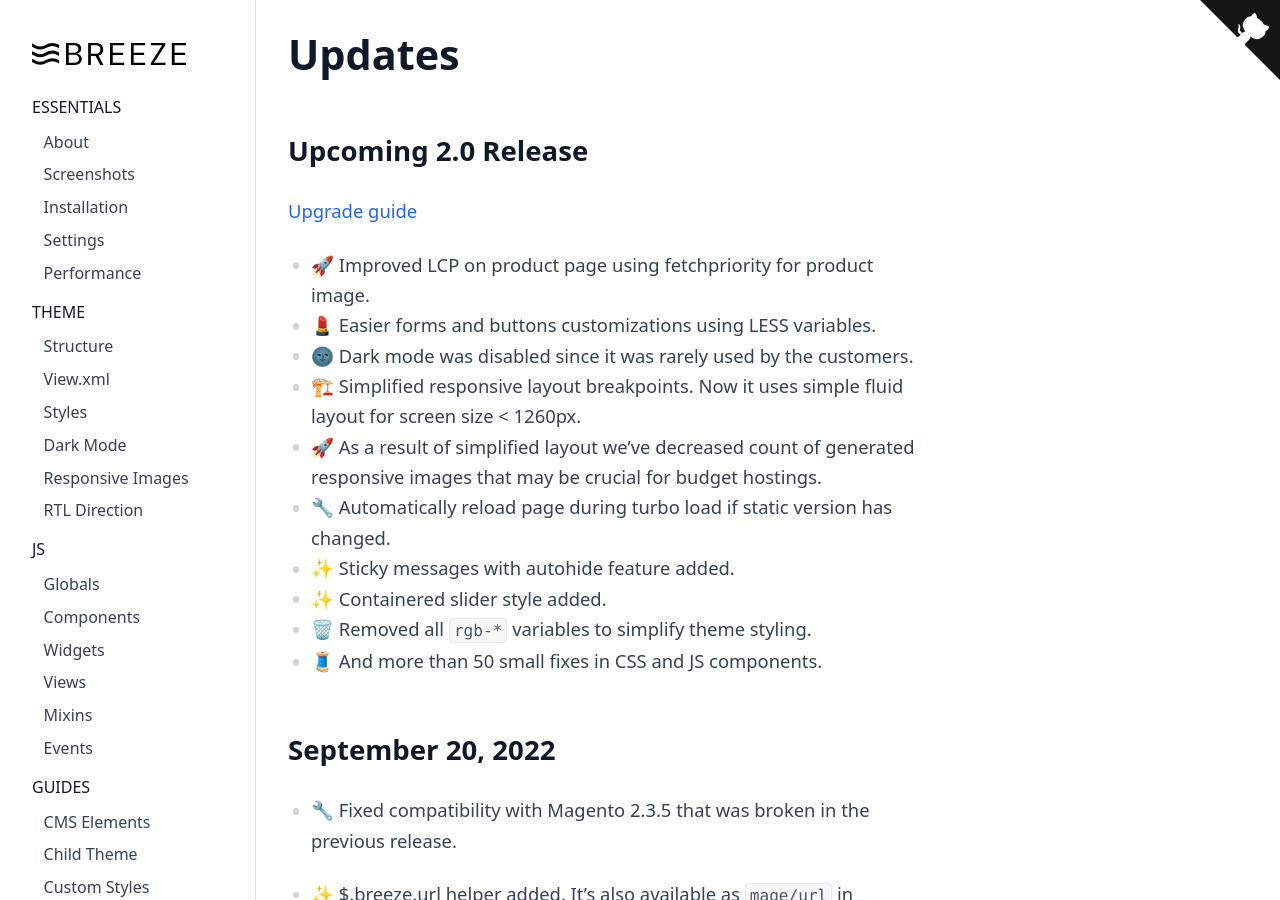
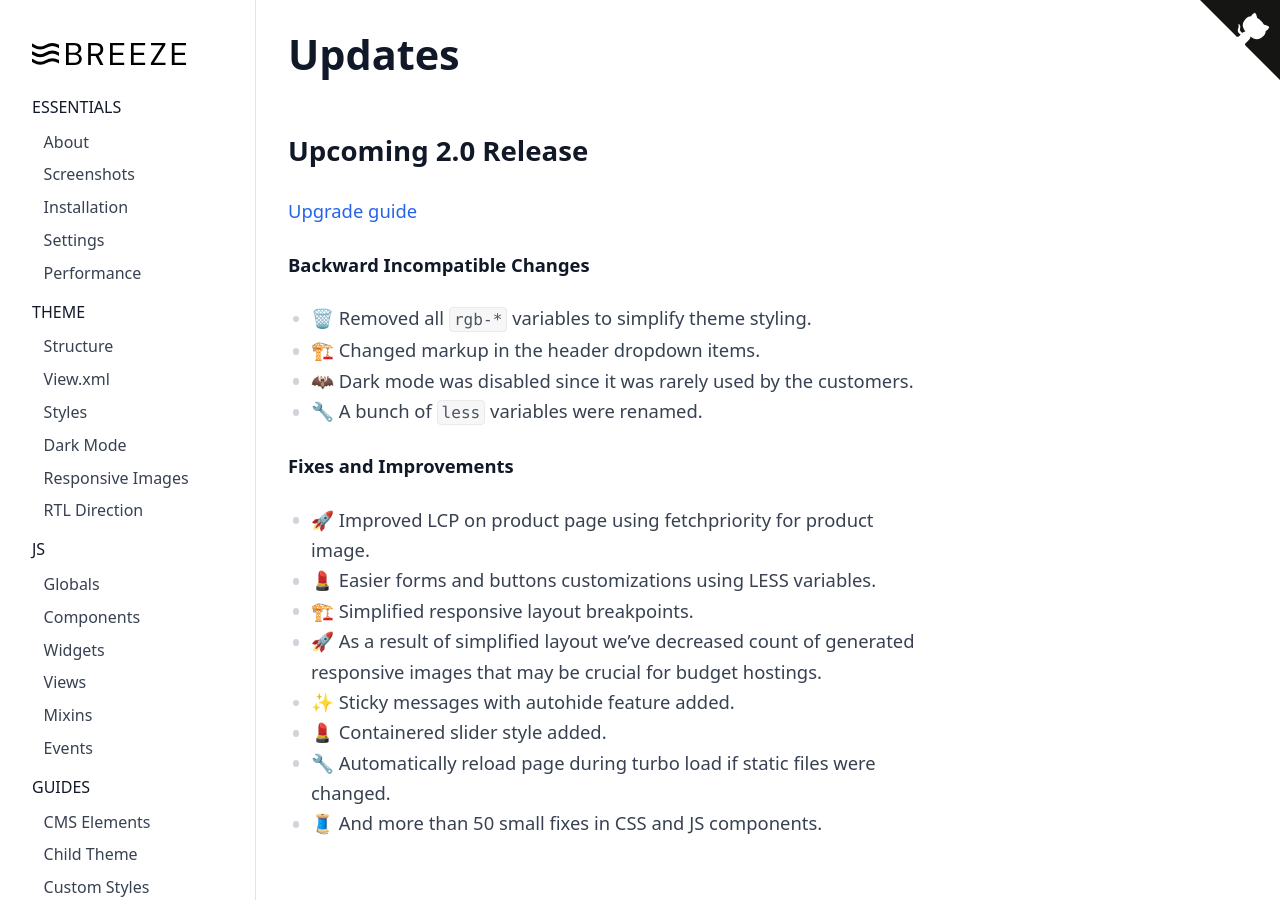
Before and after one commit to breezefront/breezefront.com, a Jekyll site: the page built from collections/_misc/updates.md, in a window 1280 px wide and 900 px high. Built offline with Jekyll 4.4.1, drawn with Linux system fonts in a browser that asks for light colours.

Commit message:
WIP: changelog

```diff
--- a/collections/_misc/updates.md
+++ b/collections/_misc/updates.md
@@ -11,17 +11,23 @@ order: 50
 
 [Upgrade guide](/upgrade#upgrading-from-1xx-to-2xx)
 
+**Backward Incompatible Changes**
+
+ -  🗑️ Removed all `rgb-*` variables to simplify theme styling.
+ -  🏗️ Changed markup in the header dropdown items.
+ -  🦇 Dark mode was disabled since it was rarely used by the customers.
+ -  🔧 A bunch of `less` variables were renamed.
+
+**Fixes and Improvements**
+
  -  🚀 Improved LCP on product page using fetchpriority for product image.
  -  💄 Easier forms and buttons customizations using LESS variables.
- -  🌚 Dark mode was disabled since it was rarely used by the customers.
- -  🏗️ Simplified responsive layout breakpoints. Now it uses simple fluid
-    layout for screen size < 1260px.
+ -  🏗️ Simplified responsive layout breakpoints.
  -  🚀 As a result of simplified layout we've decreased count of generated
     responsive images that may be crucial for budget hostings.
- -  🔧 Automatically reload page during turbo load if static version has changed.
  -  ✨ Sticky messages with autohide feature added.
- -  ✨ Containered slider style added.
- -  🗑️ Removed all `rgb-*` variables to simplify theme styling.
+ -  💄 Containered slider style added.
+ -  🔧 Automatically reload page during turbo load if static files were changed.
  -  🧵 And more than 50 small fixes in CSS and JS components.
 
 ## September 20, 2022
```
